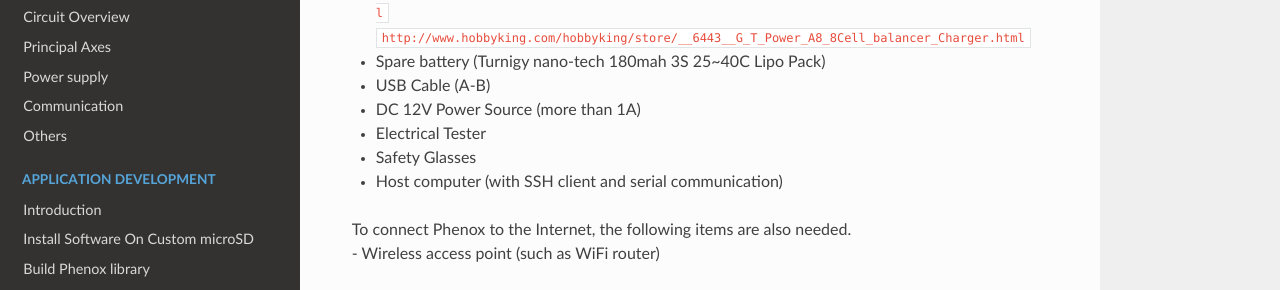
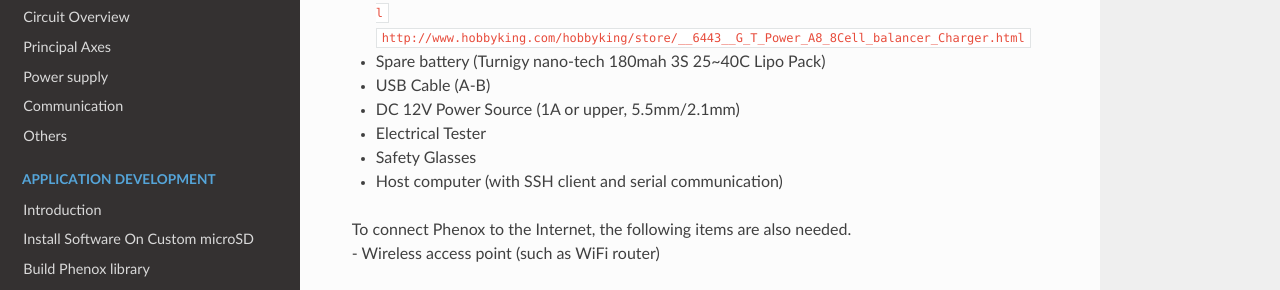
Before and after one commit to phenoxlab/phenox, an MkDocs documentation site: the page built from docs/start/package.md, in a window 1280 px wide and 900 px high, scrolled down 598 px. Shown: the part 158-448 px from the top of the window. Built offline with MkDocs 1.6.1, drawn with Linux system fonts in a browser that asks for light colours; nearby versions of some CDN libraries; old or Windows-style settings are respelled for this version of MkDocs.

Commit message:
barrel jack info

```diff
--- a/docs/start/package.md
+++ b/docs/start/package.md
@@ -27,7 +27,7 @@ Following items are not contained in Phenox2 set. Please prepare them by users.
 ``http://www.hobbyking.com/hobbyking/store/__6443__G_T_Power_A8_8Cell_balancer_Charger.html``
 - Spare battery (Turnigy nano-tech 180mah 3S 25~40C Lipo Pack)
 - USB Cable (A-B)
-- DC 12V Power Source (more than 1A)
+- DC 12V Power Source (1A or upper, 5.5mm/2.1mm)
 - Electrical Tester
 - Safety Glasses
 - Host computer (with SSH client and serial communication)
```
